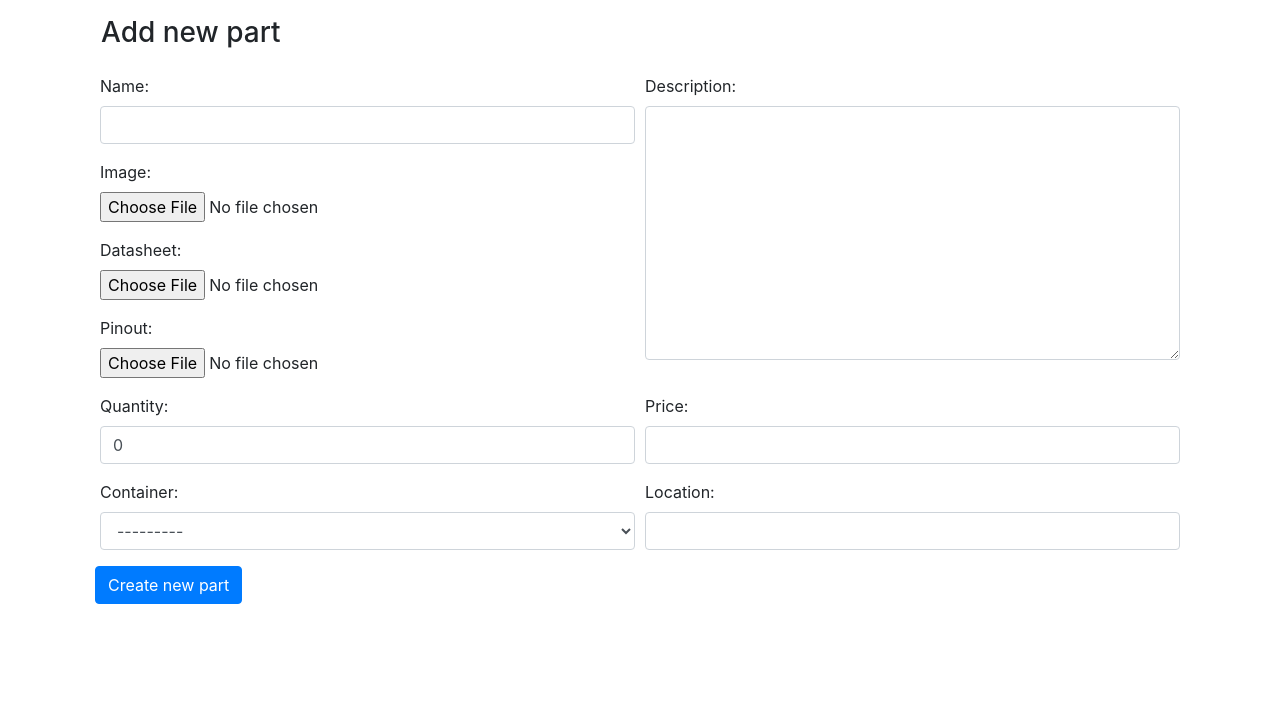
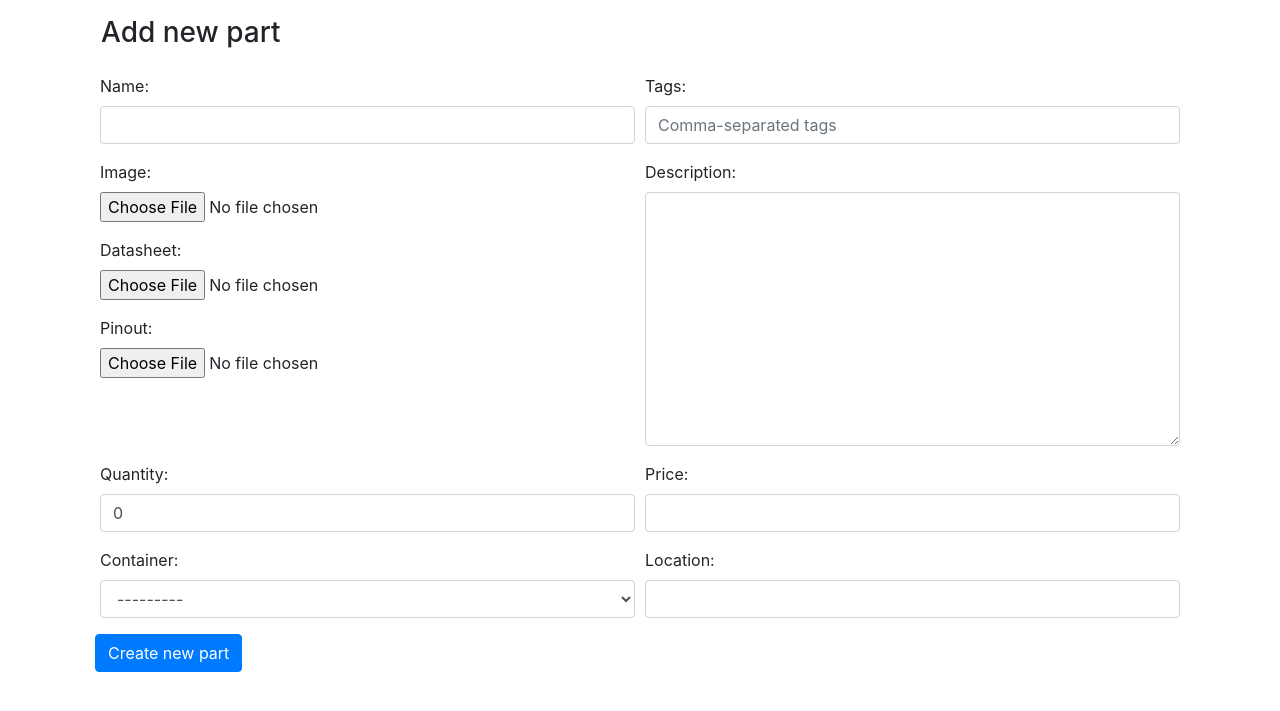
Before and after one commit to kobus-v-schoor/parts-ware, a Django app: page /add_part/ in a window 1280 px wide. Shown: the part 56-767 px from the top of the page. Run offline with Django 3.2, Linux system fonts and the light colour scheme; the visitor is signed in with stand-in values (Sample User, id 1); data that the repository does not hold is empty; some libraries are stand-ins or nearby versions.

Commit message:
added tags functionality

```diff
--- a/partsware/parts/forms.py
+++ b/partsware/parts/forms.py
@@ -1,6 +1,6 @@
 import re
 
-from django.forms import ModelForm
+from django.forms import ModelForm, CharField, TextInput
 from django.core.exceptions import ValidationError
 
 from .models import Container, Part
@@ -26,10 +26,13 @@ class ContainerForm(ModelForm):
         return ns
 
 class PartForm(ModelForm):
+    tags = CharField(required=False, widget=TextInput(attrs={
+        'placeholder':'Comma-separated tags'}))
+
     class Meta:
         model = Part
-        fields = ['name', 'image', 'description', 'datasheet', 'pinout', 'quantity',
-                  'price', 'container', 'location']
+        fields = ['name', 'image', 'description', 'datasheet', 'pinout',
+                  'quantity', 'price', 'container', 'location', 'tags']
 
     def clean_container(self):
         container = self.cleaned_data['container']
@@ -44,7 +47,7 @@ class PartForm(ModelForm):
         container = self.cleaned_data['container']
 
         if not re.match(container.naming_scheme, location):
-            raise ValidationError("Location doesn't match container's"
+            raise ValidationError("Location doesn't match container's "
                                   "naming scheme: %(ns)s",
                                   params={'ns': container.naming_scheme})
 
--- a/partsware/parts/models.py
+++ b/partsware/parts/models.py
@@ -29,14 +29,12 @@ class Part(models.Model):
 
     # user-friendly name of the part
     name = models.CharField(max_length=50)
-    # slug generated from the name, should be unique within the user's parts
-    slug = models.SlugField(blank=True)
 
     tags = models.ManyToManyField(Tag, blank=True)
 
     description = models.TextField(blank=True)
 
-    image = models.FileField(blank=True)
+    image = models.ImageField(blank=True)
     datasheet = models.FileField(blank=True)
     pinout = models.ImageField(blank=True)
 
--- a/partsware/parts/templates/parts/part.html
+++ b/partsware/parts/templates/parts/part.html
@@ -38,6 +38,7 @@ Edit part
             </div>
 
             <div class="col">
+                {% form_input form.tags %}
                 {% form_input form.description %}
             </div>
         </div>
--- a/partsware/parts/views.py
+++ b/partsware/parts/views.py
@@ -10,8 +10,8 @@ from django.views.decorators.http import require_POST
 from django.db.models import Q
 from django.core.exceptions import PermissionDenied
 
-from .models import Tag, Container, Part
-from .forms import ContainerForm, PartForm
+from parts.models import Tag, Container, Part
+from parts.forms import ContainerForm, PartForm
 
 @login_required
 def index(request):
@@ -55,28 +55,48 @@ def download_datasheet(request, part_id):
 def search(request):
     # retrieve query
     query = request.POST.get("search", None).strip()
-    if not query:
-        return redirect('parts:index')
 
-    # pre-process query to all-lowercase and remove special chars
-    query = query.lower()
-    query = re.sub("[^0-9a-zA-Z]+", " ", query)
+    # lowercase and split query into its separate words
+    query = query.lower().split()
 
-    # split query into its separate words
-    query = query.split()
+    tags = []
+    words = []
 
-    def construct_query(word):
+    # separate query into tags and words
+    for word in query:
+        if word.startswith('tag:'):
+            word = word[4:]
+            if word:
+                tags.append(word)
+        else:
+            words.append(word)
+
+    # start with an empty query
+    q = Q()
+
+    # and all the tags
+    if tags:
+        for tag in tags:
+            try:
+                tag = Tag.objects.get(user=request.user, name=tag)
+                q &= Q(tags=tag)
+            except:
+                pass
+
+    # all the words are or'ed
+    def word_query(word):
         q = Q(name__icontains=word)
         q |= Q(description__icontains=word)
 
         return q
 
-    # build query from words
-    q = reduce(lambda x, y: x | y, [construct_query(word) for word in query])
+    # final query looks like (tag & tag & (word | word | word))
+    if words:
+        q &= reduce(lambda x, y: x | y, [word_query(word) for word in words])
 
-    # filter parts
-    parts = Part.objects.filter(user=request.user)
-    parts = parts.filter(q)
+    # filter the parts
+    q = Q(user=request.user) & q
+    parts = Part.objects.filter(q)
 
     # return results
     context = {
@@ -115,8 +135,23 @@ def add_part(request):
         form = PartForm(request.POST)
         form.user = request.user
         if form.is_valid():
+            # create part
             part = form.save(commit=False)
             part.user = request.user
+
+            # parse tags field
+            tags = [s.strip() for s in form.cleaned_data['tags'].split(',')]
+
+            if tags:
+                # save part so we can add the tags
+                part.save()
+
+                # get/create tags and add them to the part
+                for tag in tags:
+                    tag, created = Tag.objects.get_or_create(user=request.user,
+                                                             name=tag)
+                    part.tags.add(tag)
+
             part.save()
             successfully_added = True
     else:
@@ -133,3 +168,7 @@ def add_part(request):
     }
 
     return render(request, 'parts/part.html', context=context)
+
+@login_required
+def edit_part(request):
+    pass
```
